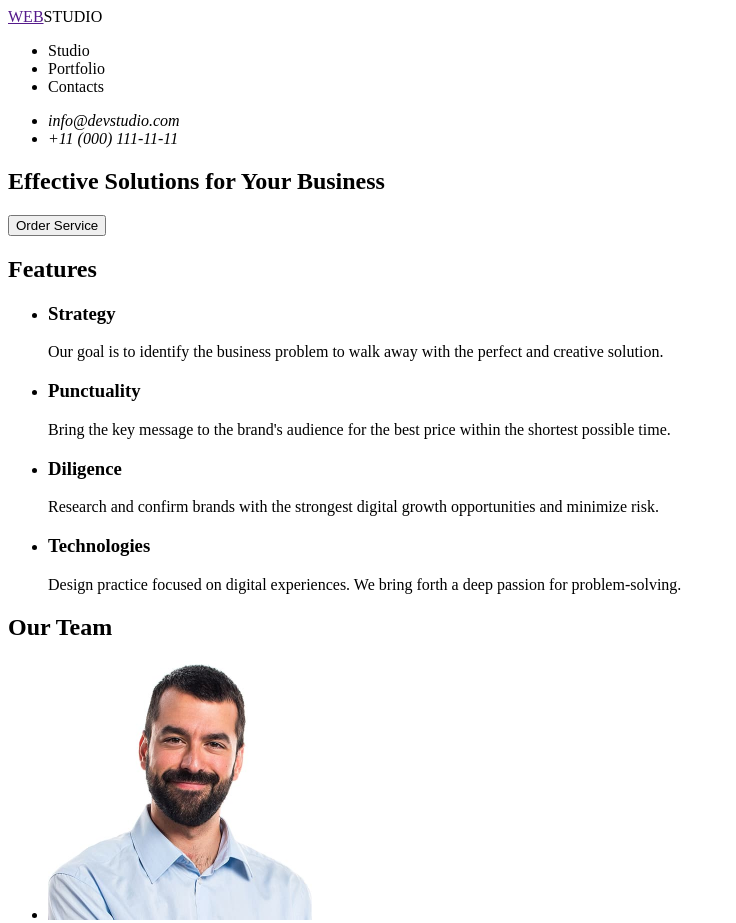
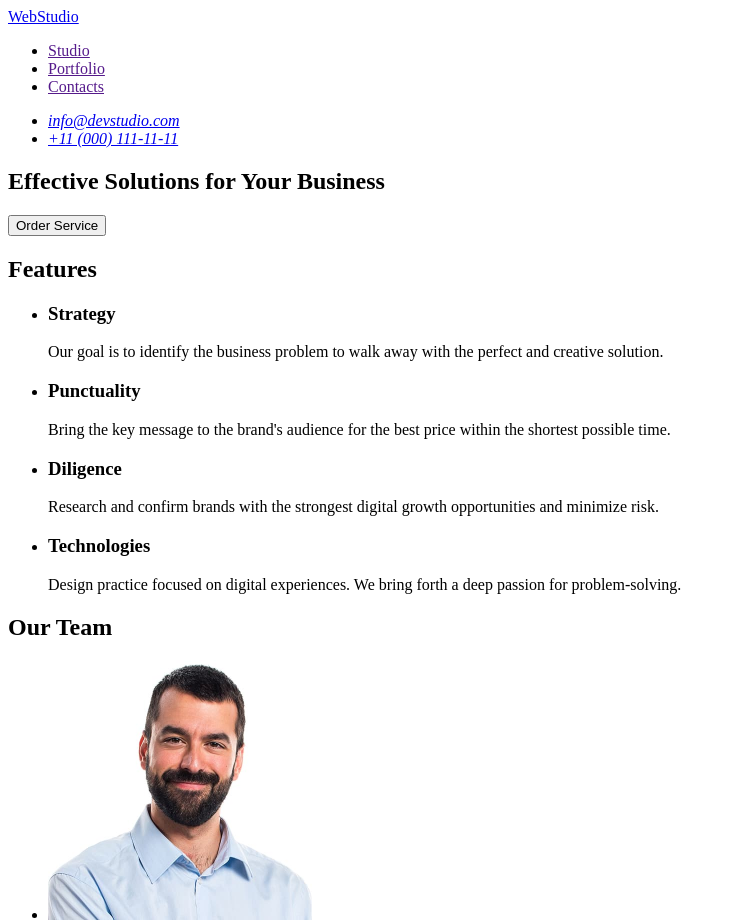
Before and after one commit to Kardash-Oleksandr01/goit-markup-hw-01, a plain HTML site: page index.html in a window 1280 px wide. Shown: the top 923 px of the page, without its empty margins (0-736 px from the left). Drawn offline with Linux system fonts and the light colour scheme.

Commit message:
update website

```diff
--- a/index.html
+++ b/index.html
@@ -10,21 +10,19 @@
 <body>
   <!-- Header -->
   <header>
-        <a href=>WEB</a>STUDIO
-
     <nav>
-
+      <a href="./index.html">WebStudio</a>
       <ul>
-                <li>Studio</li>
-                <li>Portfolio</li>
-                <li>Contacts</li>
+        <li><a href="">Studio</a></li>
+        <li><a href="">Portfolio</a></li>
+        <li><a href="">Contacts</a></li>
       </ul>
     </nav>
 
     <address>
       <ul>
-                <li>info@devstudio.com</li>
-                <li>+11 (000) 111-11-11</li>
+        <li><a href="mailto:info@devstudio.com">info@devstudio.com</a></li>
+        <li><a href="tel:+110001111111">+11 (000) 111-11-11</a></li>
       </ul>
     </address>
   </header>
@@ -43,23 +41,19 @@
       <ul>
         <li>
           <h3>Strategy</h3>
-                    <p>Our goal is to identify the business problem to walk away with the perfect and creative solution.
-                    </p>
+          <p>Our goal is to identify the business problem to walk away with the perfect and creative solution.</p>
         </li>
         <li>
           <h3>Punctuality</h3>
-                    <p>Bring the key message to the brand's audience for the best price within the shortest possible
-                        time.</p>
+          <p>Bring the key message to the brand's audience for the best price within the shortest possible time.</p>
         </li>
         <li>
           <h3>Diligence</h3>
-                    <p>Research and confirm brands with the strongest digital growth opportunities and minimize risk.
-                    </p>
+          <p>Research and confirm brands with the strongest digital growth opportunities and minimize risk.</p>
         </li>
         <li>
           <h3>Technologies</h3>
-                    <p>Design practice focused on digital experiences. We bring forth a deep passion for
-                        problem-solving.</p>
+          <p>Design practice focused on digital experiences. We bring forth a deep passion for problem-solving.</p>
         </li>
       </ul>
     </section>
@@ -94,10 +88,10 @@
 
   <!-- Footer -->
   <footer>
-     <a href=>WEB</a>STUDIO
+    <a href="./index.html">WebStudio</a>
     <p>
       Increase the flow of customers and sales for your business with digital
-            marketing & growth solutions.
+      marketing &amp; growth solutions.
     </p>
   </footer>
 </body>
```
Lines whose indentation alone changed are shown as unchanged.
